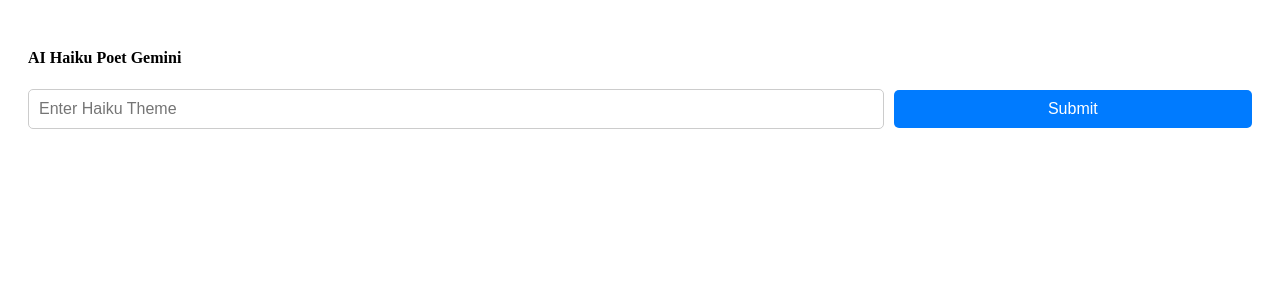
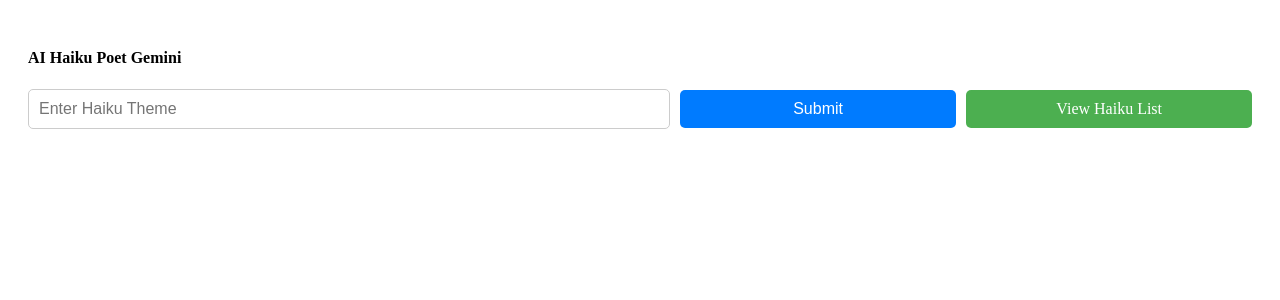
Before and after one commit to Nandanalinson/haiku, a Flask app: page / in a window 1280 px wide. Shown: the top 300 px of the page. Run offline with Flask 3, Linux system fonts and the light colour scheme.

Commit message:
Add - Formatted Haiku list page

```diff
--- a/templates/index.html
+++ b/templates/index.html
@@ -14,6 +14,8 @@
           <input type="text" id="theme" name="theme" placeholder="Enter Haiku Theme" required
 										 autocomplete="off" style="width: 70%;">
 	  <button type="submit" style="margin-left: 10px; width: 30%">Submit</button>
+    <a href="/haikus" style="margin-left: 10px; width: 30%; text-align: center; text-decoration: none;
+    background-color: #4CAF50; color: white; padding: 10px; border-radius: 5px;">View Haiku List</a>
         </div>
        </form>
        <div id="haiku-result"></div>
```
